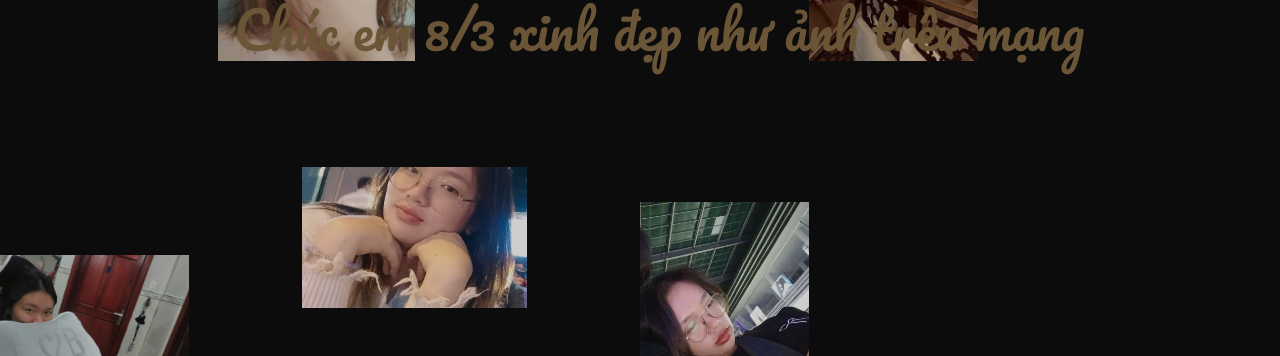
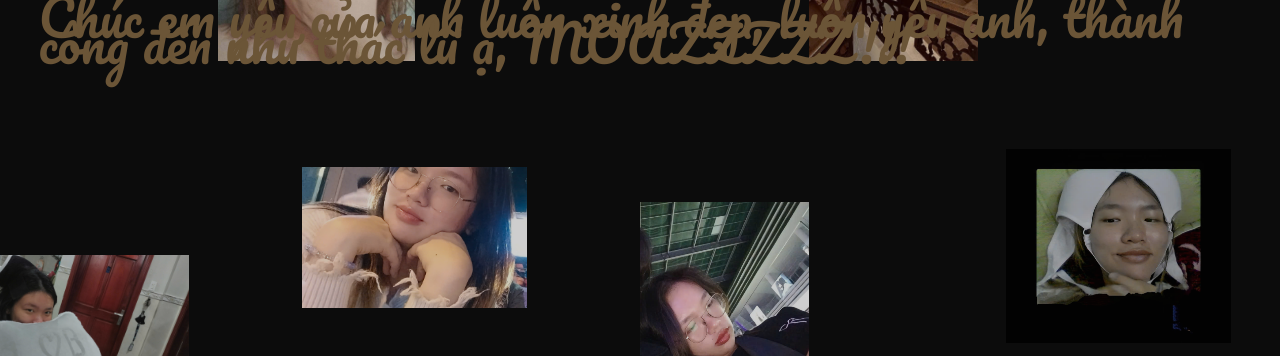
Before and after one commit to thanhbao922/8-3-website, a plain HTML site: page index.html in a window 1280 px wide. Shown: the part 444-800 px from the top of the page. Drawn offline with Linux system fonts and the light colour scheme; a web font is replaced by a local one.

Commit message:
Update index.html
sửa lỗi

```diff
--- a/index.html
+++ b/index.html
@@ -3,7 +3,7 @@
 	<head>
 		<meta charset="UTF-8">
 		<meta name="viewport" content="width=device-width, initial-scale=1">
-		<title>Chúc mừng 8/3</title>
+		<title>Mừng đại sự kiện toàn vũ trụ 8/3</title>
 		<link rel="shortcut icon" href="./rose.png">
 		<link rel="stylesheet" href="https://use.typekit.net/eqx3jwb.css">
 		<link rel="stylesheet" type="text/css" href="./style.css">
@@ -24,7 +24,7 @@ supportsCssVars() || alert("Please view this demo in a modern browser that suppo
 			</div>
 			<div class="content">
 				<div class="grid">
-					<div class="grid__item pos-2"><div class="grid__item-img" style="background-image:url(./img/img1.png);" class="hover" ></div></div>
+					<div class="grid__item pos-2"><div class="grid__item-img" style="background-image:url(./img/img1.jpg);" class="hover" ></div></div>
 					<div class="grid__item pos-3"><div class="grid__item-img" style="background-image:url(./img/img3.jpg);" class="hover"></div></div>
 					<div class="grid__item pos-4"><div class="grid__item-img" style="background-image:url(./img/img4.jpg);" class="hover"></div></div>
 					<div class="grid__item pos-1"><div class="grid__item-img" style="background-image:url(./img/img2.jpg);" class="hover"></div></div>
@@ -33,13 +33,13 @@ supportsCssVars() || alert("Please view this demo in a modern browser that suppo
 					<div class="grid__item pos-7"><div class="grid__item-img" style="background-image:url(./img/img7.jpg);" class="hover"></div></div>
 					<div class="grid__item pos-8"><div class="grid__item-img" style="background-image:url(./img/img8.jpg);" class="hover"></div></div>
 					<div class="grid__item pos-9"><div class="grid__item-img" style="background-image:url(./img/img9.jpg);" class="hover"></div></div>
-					<div class="grid__item pos-10"><div class="grid__item-img" style="background-image:url(./img/img10.png);" class="hover"></div></div>
+					<div class="grid__item pos-10"><div class="grid__item-img" style="background-image:url(./img/img10.jpg);" class="hover"></div></div>
 				</div>
                 <h2 class="content__title no-select">
 					<span>Love</span>
 				</h2>
 				<h2 class="content__title no-select">
-					<span class="content__title-sub">Chúc em 8/3 xinh đẹp như ảnh trên mạng</span>
+					<span class="content__title-sub">Chúc em yêu của anh luôn xinh đẹp, luôn yêu anh, thành công đến như thác lũ ạ, MOAZZZZZ!!!</span>
 				</h2>
 			</div>
 		</main>
```
